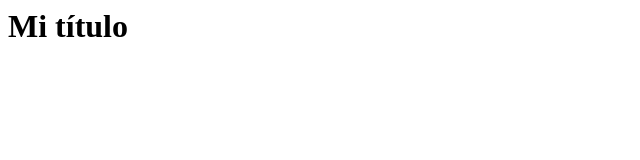
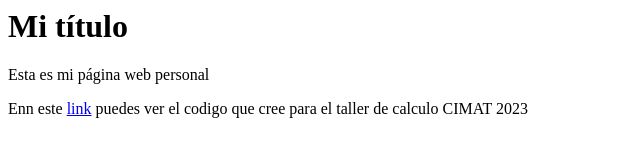
Before and after one commit to PabloJHH/Taller_Calculo, a plain HTML site: page index.html in a window 1280 px wide. Shown: the whole page, without its empty margins (0-640 px from the left). Drawn offline with Linux system fonts and the light colour scheme.

Commit message:
Update index.html
Agregue vinculo  en pagina web

```diff
--- a/index.html
+++ b/index.html
@@ -1 +1,5 @@
 <h1> Mi título </h1>
+
+<p>Esta es mi página web personal</p>
+
+<p>Enn este <a href='Semana11.ipynb'>link</a>  puedes ver  el codigo que cree para el taller de calculo CIMAT 2023 </p>
```
